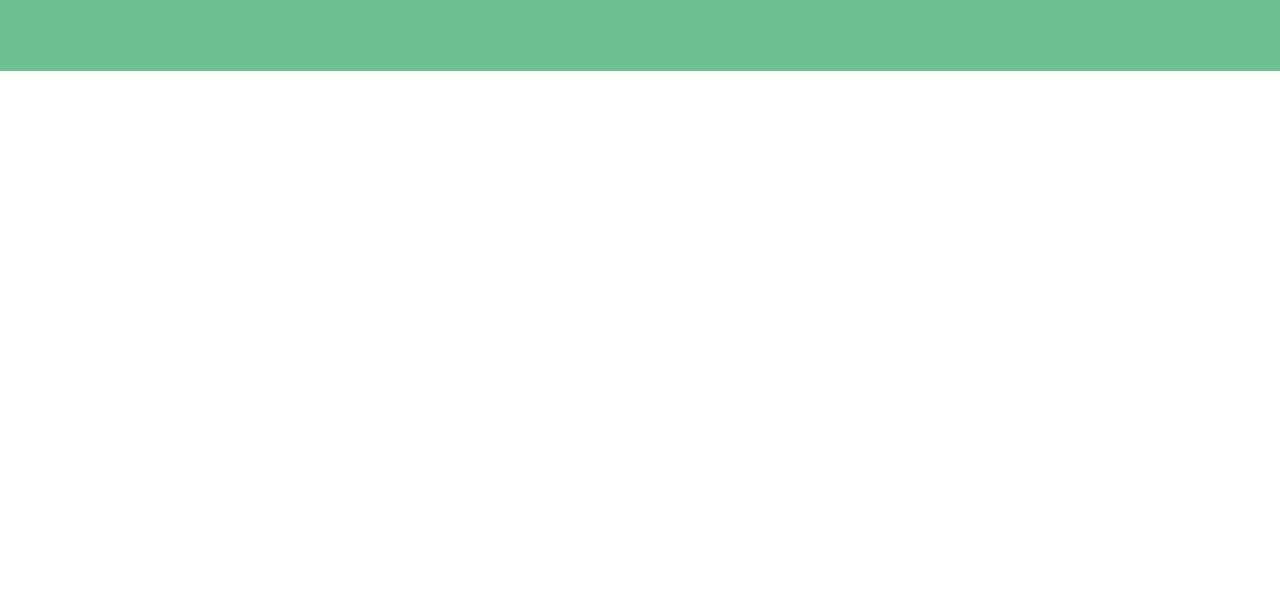
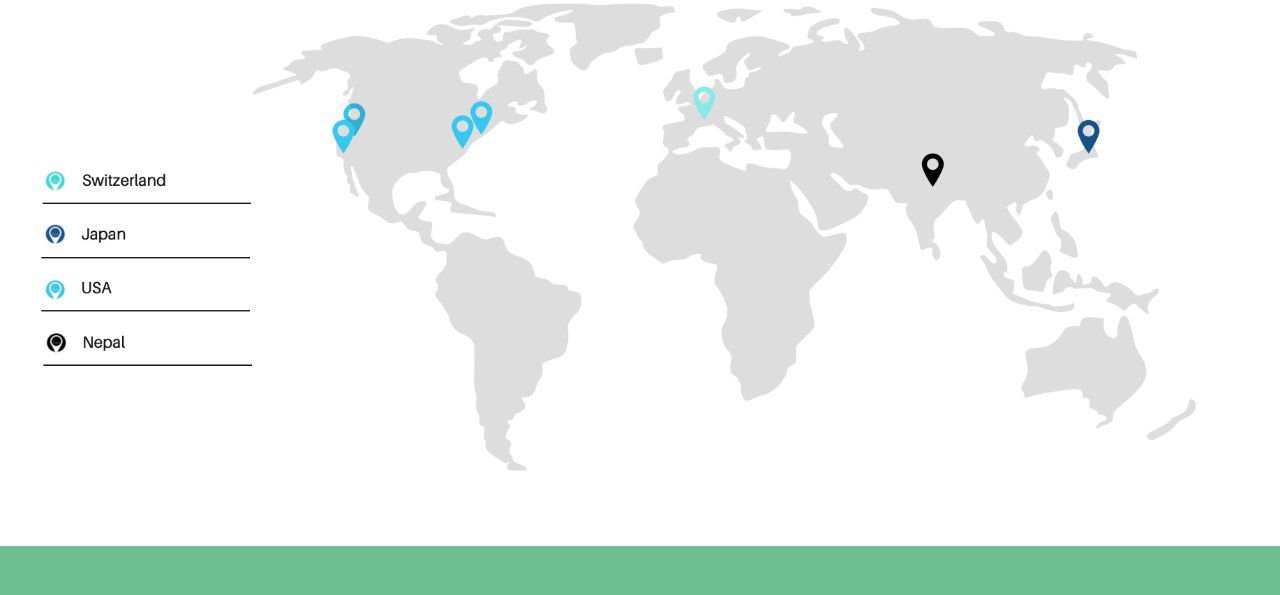
Before and after one commit to wabilasjad/virufy.github.io, a plain HTML site: page index.html in a window 1280 px wide. Shown: the part 3107-3702 px from the top of the page. Before the commit the page ends 3178 px from the top, so only its background shows below. Drawn offline with Linux system fonts and the light colour scheme; a script that the page names is missing.

Commit message:
Fix error on home map apperance

```diff
--- a/index.html
+++ b/index.html
@@ -213,7 +213,7 @@
 
 	<!--Where we are so far-->
 	<section class="align-center">
-		<img src="images/map-updated.png" class="virufy-image" alt="Where we are so far">
+		<img src="images/map-loc.png" class="virufy-image" alt="Where we are so far">
 	</section>
 
 	<!-- Footer -->
```
